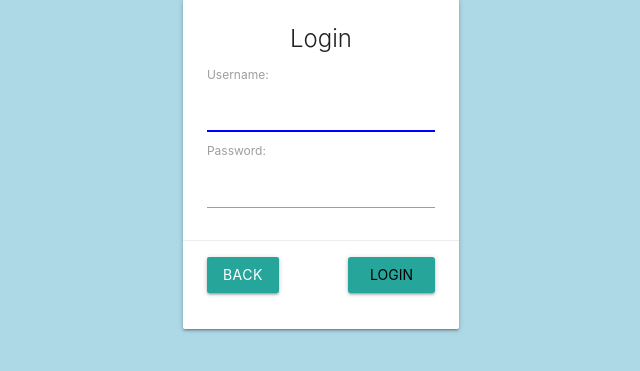
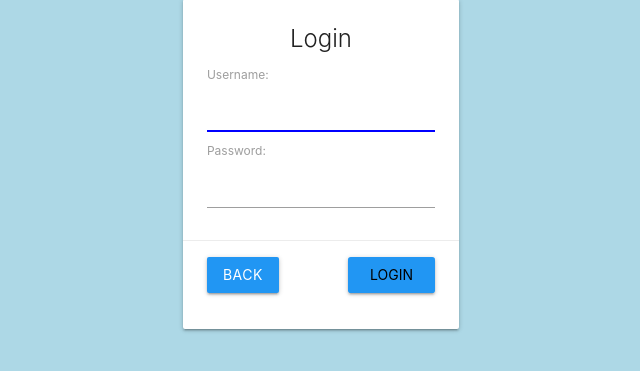
Before and after one commit to DisSupEng/silver-coin, a Django app: page /login/ in a window 1280 px wide. Shown: the part 137-508 px from the top of the page, without its empty margins (319-959 px from the left). Run offline with Django 4.2, Linux system fonts and the light colour scheme.

Commit message:
Add redirect on login for authenticated user.

```diff
--- a/silver_coin/authentication/templates/login.html
+++ b/silver_coin/authentication/templates/login.html
@@ -15,10 +15,10 @@
                     <div class="card-action">
                         <div class="row">
                             <div class="col s6">
-                                <a class="waves-effect waves-light btn" href="{% url 'index' %}">Back</a>
+                                <a class="waves-effect waves-light btn blue" href="{% url 'index' %}">Back</a>
                             </div>
                             <div class="col s6">
-                                <input class="waves-effect waves-light btn right" type="submit" value="Login" />
+                                <input class="waves-effect waves-light btn right blue" type="submit" value="Login" />
                             </div>
                         </div>
                     </div>
--- a/silver_coin/authentication/urls.py
+++ b/silver_coin/authentication/urls.py
@@ -1,11 +1,12 @@
-from django.urls import path, include
-from django.contrib.auth.views import LoginView
+from django.urls import path
 
-from .views import IndexView, SignUpView
+from .views import IndexView
+from .views import SignUpView
+from .views import CustomLoginView
 
 urlpatterns = [
     # The index page
     path("", IndexView.as_view(), name="index"),
-    path("login/", LoginView.as_view(template_name="login.html"), name="login"),
+    path("login/", CustomLoginView.as_view(template_name="login.html"), name="login"),
     path("signup/", SignUpView.as_view(), name="signup"),
 ]
--- a/silver_coin/authentication/views.py
+++ b/silver_coin/authentication/views.py
@@ -1,8 +1,21 @@
 from django.contrib.auth.hashers import make_password
-from django.views.generic import TemplateView, FormView
+from django.contrib.auth.views import LoginView
+from django.http import HttpResponseRedirect
+from django.views.generic import FormView
+from django.views.generic import TemplateView
 from django.urls import reverse
 
 from .forms import SignupForm
+
+class CustomLoginView(LoginView):
+    """
+    A class that is used to redirect users if they are already logged in
+    """
+    def get(self, request, *args, **kwargs):
+        if request.user.is_authenticated:
+            return HttpResponseRedirect(reverse("dashboard"))
+        else:
+            return super().get(request, *args, **kwargs)
 
 class SignUpView(FormView):
     template_name = "signup.html"
```
Also changed, not shown: silver_coin/authentication/tests/test_views.py (+1 -1 lines).
